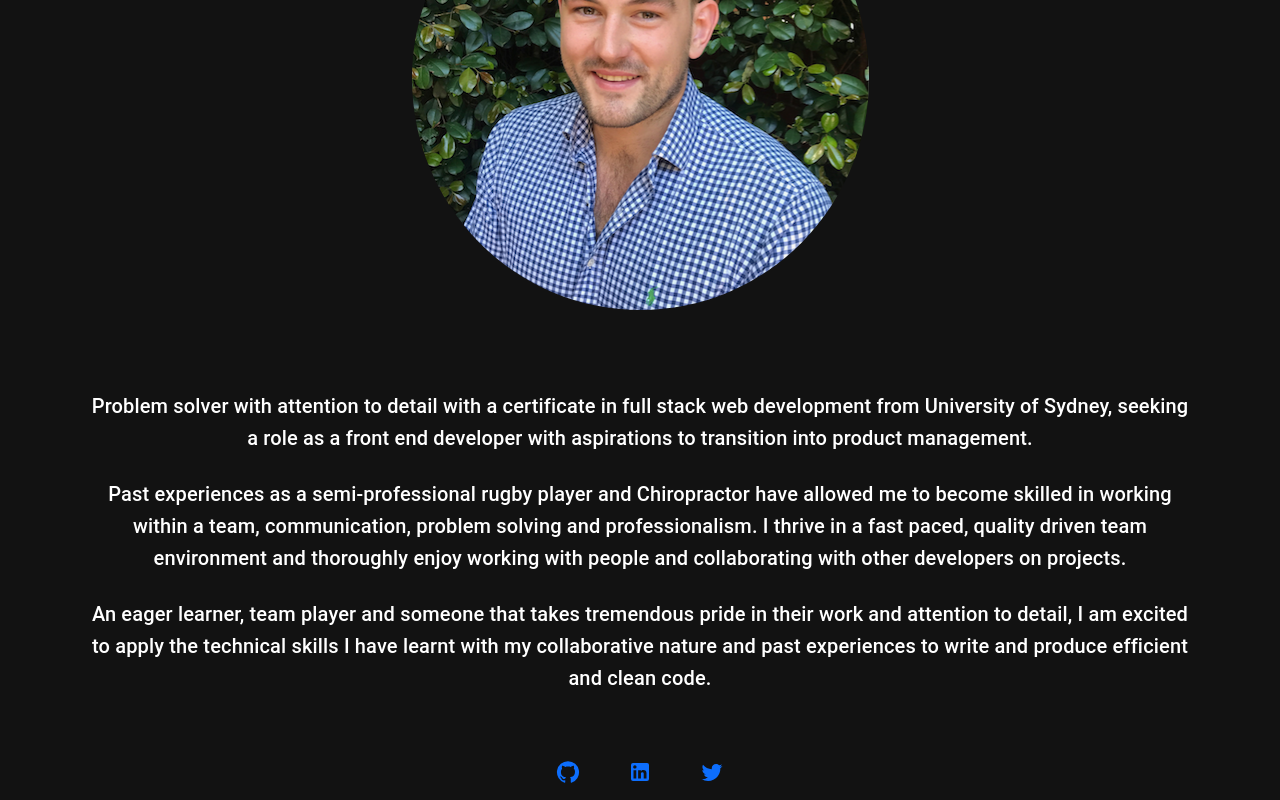
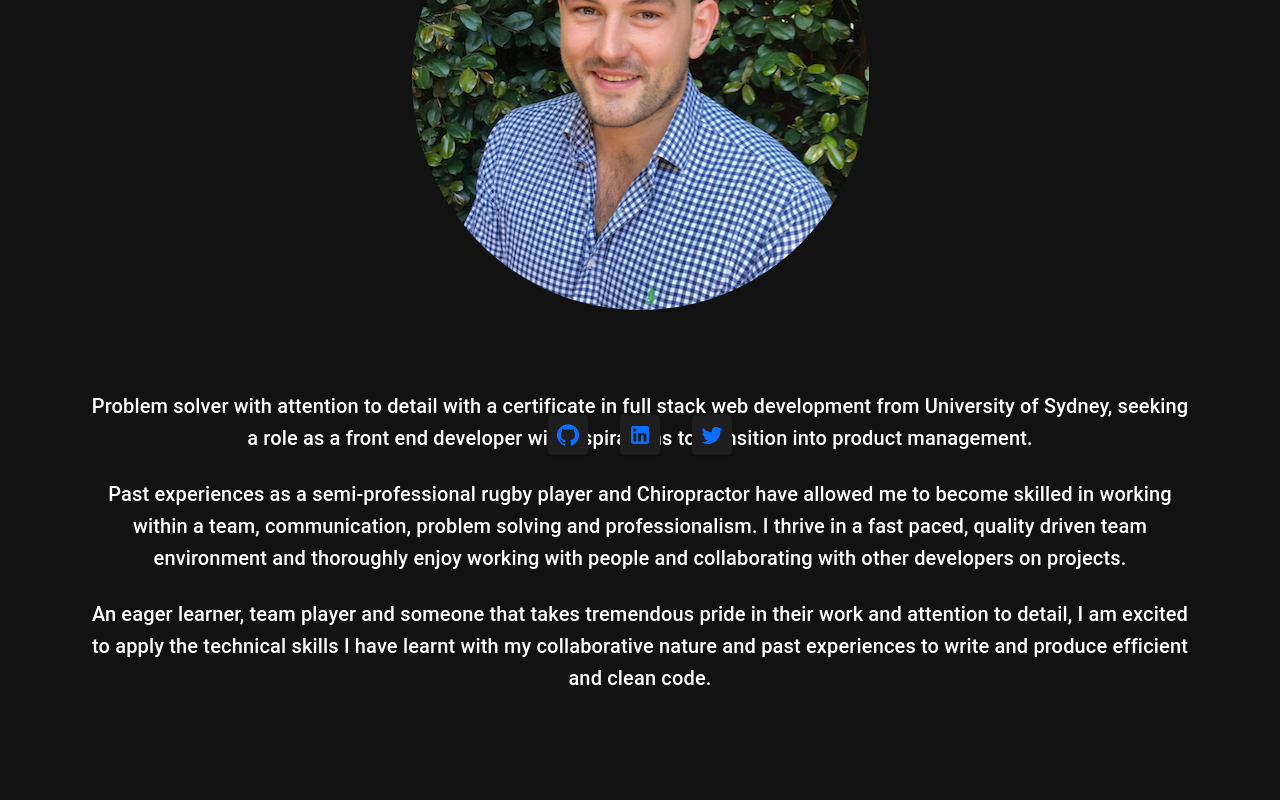
Before and after one commit to mdkgray/portfoligray, a React (Create React App) app: page / in a window 1280 px wide. Shown: the part 325-1125 px from the top of the page. After the commit the page ends 1067 px from the top, so only its background shows below. Built offline with nearby package versions, Linux system fonts and the light colour scheme.

Commit message:
modified footer

```diff
--- a/src/components/Footer.js
+++ b/src/components/Footer.js
@@ -1,17 +1,39 @@
 import React from 'react'
-import 'bootstrap/dist/css/bootstrap.min.css';
+import { about } from '../content';
+import Box from '@mui/material/Box';
+import Paper from '@mui/material/Paper';
+import Stack from '@mui/material/Stack';
+import { styled } from '@mui/material/styles';
 import GitHubIcon from '@mui/icons-material/GitHub';
 import LinkedInIcon from '@mui/icons-material/LinkedIn';
 import TwitterIcon from '@mui/icons-material/Twitter';
-import { about } from '../content';
+
+const Item = styled(Paper)(({ theme }) => ({
+    // backgroundColor: theme.palette.mode === 'dark' ? '#1A2027' : '#fff',
+    ...theme.typography.body2,
+    padding: theme.spacing(1),
+    textAlign: 'center',
+    color: theme.palette.text.secondary,
+}));
 
 function Footer() {
     return (
-    <div className="m-3">
-        <a href={about.social.github} target="_blank" rel="noopener noreferrer" className="mx-4"><GitHubIcon /></a>
-        <a href={about.social.linkedin} target="_blank" rel="noopener noreferrer" className="mx-4"><LinkedInIcon /></a>
-        <a href={about.social.twitter} target="_blank" rel="noopener noreferrer" className="mx-4"><TwitterIcon /></a>
-    </div>
+    <Box sx={{ width: '100%', maxWidth: 'auto', display: 'flex', justifyContent: 'center', position: 'fixed', bottom: 20, height: 'auto' }}>
+        <Stack
+            direction={{ xs: 'row', sm: 'row' }}
+            spacing={{ xs: 1, sm: 2, md: 4 }}
+            >
+            <Item>
+                <a href={about.social.github} target="_blank" rel="noopener noreferrer"><GitHubIcon /></a>
+            </Item>
+            <Item>
+                <a href={about.social.linkedin} target="_blank" rel="noopener noreferrer"><LinkedInIcon /></a>
+            </Item>
+            <Item>
+                <a href={about.social.twitter} target="_blank" rel="noopener noreferrer"><TwitterIcon /></a>
+            </Item>
+        </Stack>
+    </Box>
     )
 }
 
```
